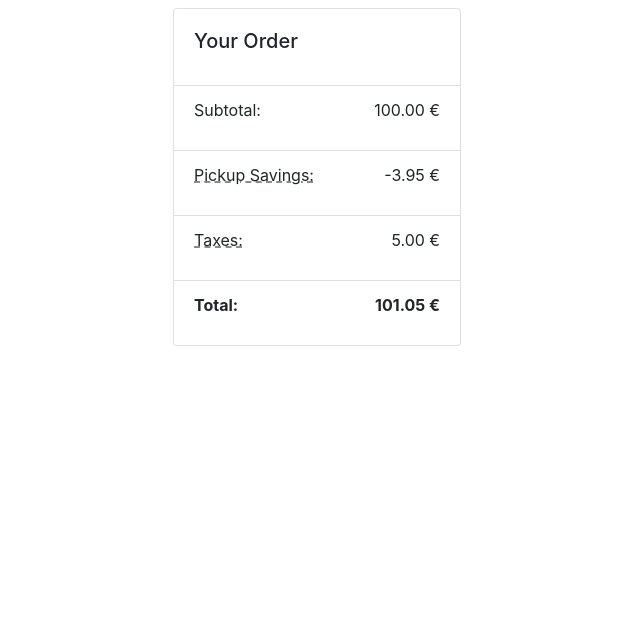
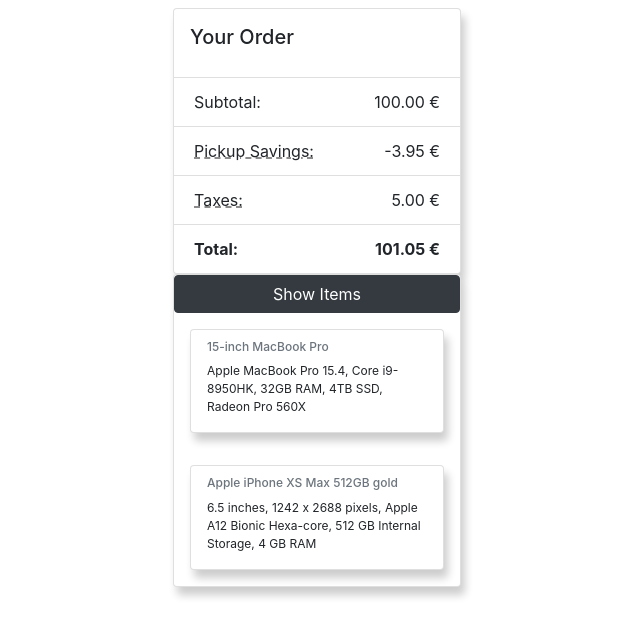
Before and after one commit to miku86/shopping-cart, a React (Create React App) app: page / in a window 1280 px wide. Shown: the top 636 px of the page, without its empty margins (323-963 px from the left). Built offline with nearby package versions, Linux system fonts and the light colour scheme.

Commit message:
add itemDetails component

```diff
--- a/src/App.css
+++ b/src/App.css
@@ -2,3 +2,23 @@
   display: flex;
   justify-content: space-between;
 }
+
+.list-group-item > p {
+  margin: 0;
+}
+
+.card {
+  box-shadow: 4px 8px 8px rgba(0, 0, 0, 0.2);
+}
+
+.card-text {
+  font-size: 0.75rem;
+}
+
+.card-body {
+  padding: 1rem;
+}
+
+.h6 {
+  font-size: 0.75rem;
+}
--- a/src/App.js
+++ b/src/App.js
@@ -1,12 +1,14 @@
 import React, { Component } from 'react';
 import './App.css';
 import OrderOverview from './components/OrderOverview';
+import ItemDetails from './components/ItemDetails';
 
 class App extends Component {
   render() {
     return (
       <div className="App">
         <OrderOverview />
+        <ItemDetails />
       </div>
     );
   }
--- /dev/null
+++ b/src/components/ItemDetails.js
@@ -0,0 +1,41 @@
+import React, { Component } from 'react';
+import { Card, Button } from 'react-bootstrap';
+
+class ItemDetails extends Component {
+  render() {
+    const items = [
+      {
+        title: '15-inch MacBook Pro',
+        description:
+          'Apple MacBook Pro 15.4, Core i9-8950HK, 32GB RAM, 4TB SSD, Radeon Pro 560X',
+      },
+      {
+        title: 'Apple iPhone XS Max 512GB gold',
+        description:
+          '6.5 inches, 1242 x 2688 pixels, Apple A12 Bionic Hexa-core, 512 GB Internal Storage, 4 GB RAM',
+      },
+    ];
+
+    return (
+      <Card style={{ width: '18rem' }}>
+        <Button variant="dark">Show Items</Button>
+        {items.map((item) => {
+          return (
+            <Card.Body style={{}}>
+              <Card>
+                <Card.Body>
+                  <Card.Subtitle className="mb-2 text-muted">
+                    {item.title}
+                  </Card.Subtitle>
+                  <Card.Text>{item.description}</Card.Text>
+                </Card.Body>
+              </Card>
+            </Card.Body>
+          );
+        })}
+      </Card>
+    );
+  }
+}
+
+export default ItemDetails;
```
